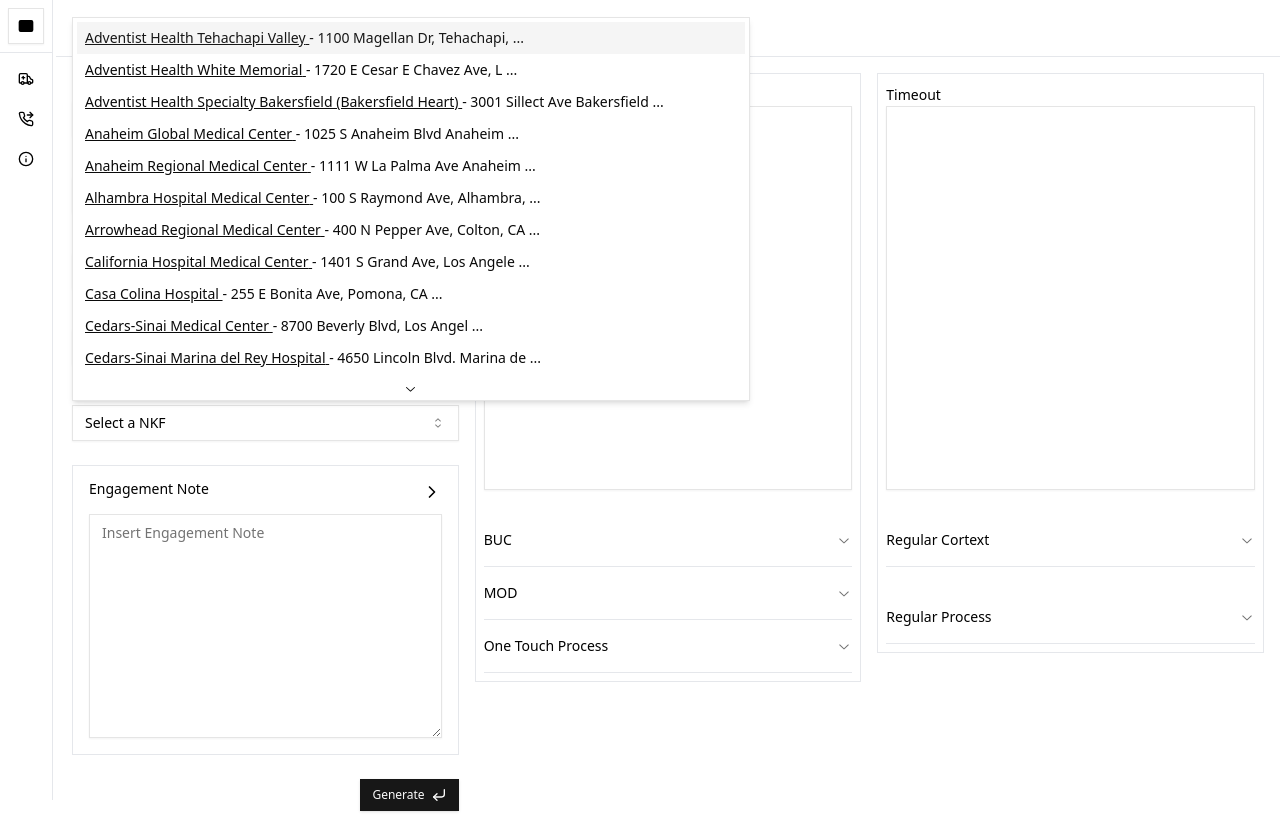
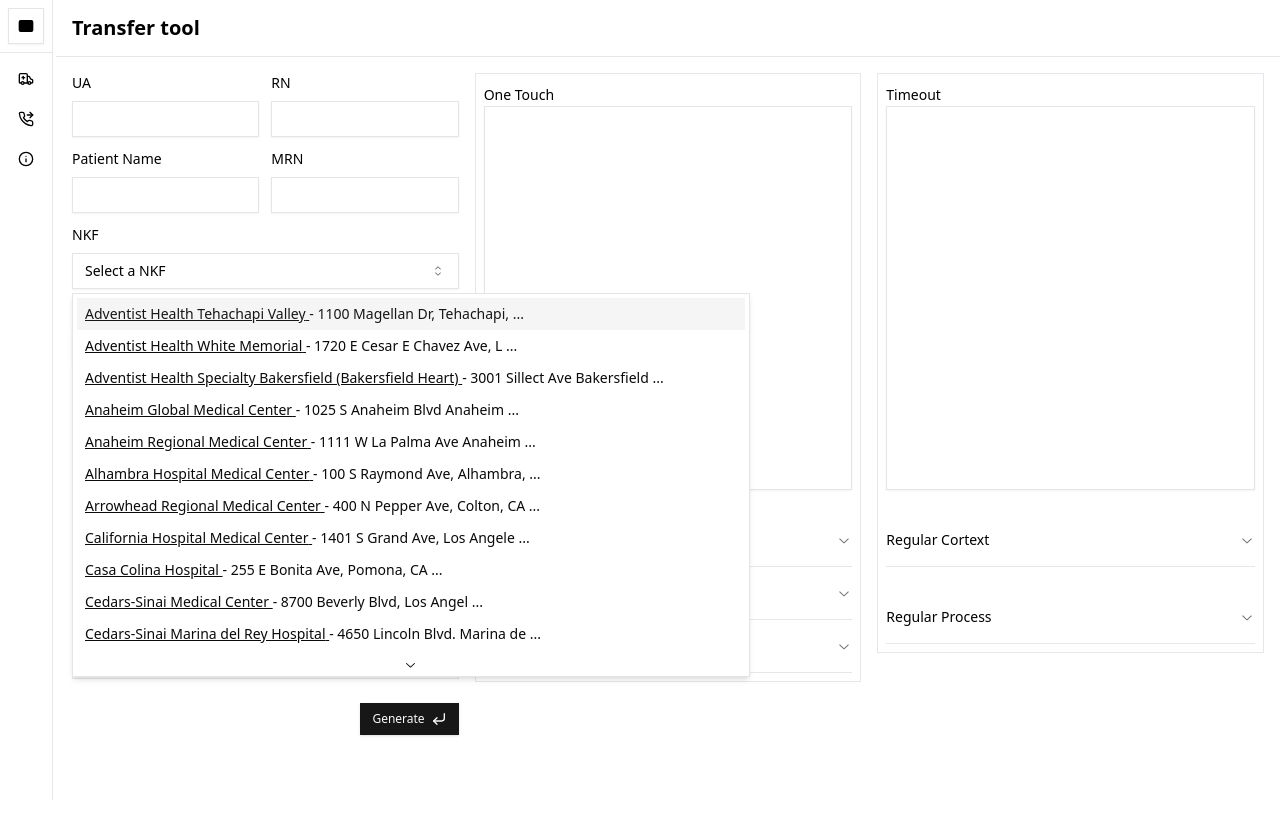
Before and after one commit to hilljevon/scal-helper, a Next.js app: page / in a window 1280 px wide. Both pictures are taken after a click on the button "Select a NKF". After the commit the page ends 800 px from the top, so only its background shows below. Built offline with nearby package versions, Linux system fonts and the light colour scheme.

Commit message:
Added UA form fill. Currently waiting for MTT/Medical Home Entries.

```diff
--- a/components/user/ValidatedMainPage.tsx
+++ b/components/user/ValidatedMainPage.tsx
@@ -60,8 +60,7 @@
     homeFacility: z.string(),
     nkf: z.string(),
     mrn: z.string(),
-    mtt: z.string(),
-    medicalHome: z.string()
+    UAName: z.string().optional()
 })
 const dummyEngagementNoteData = [
     "",
@@ -73,8 +72,7 @@
     patientName: string,
     rnCaseManager: string,
     mrn: string,
-    mtt: string,
-    medicalHome: string
+    UAName: string
 }
 export function ValidatedMainPage() {
     const [activeEngagementNote, setActiveEngagementNote] = useState(0)
@@ -97,8 +95,7 @@
         patientName: "",
         rnCaseManager: "",
         mrn: "",
-        mtt: "",
-        medicalHome: ""
+        UAName: ""
     })
     // THIS IS THE HOME FACILITY
     const [currentFacility, setCurrentFacility] = useState<HomeFacilityType | null>(null)
@@ -112,6 +109,7 @@
         const matchedFacility = HomeFacilities.find(facility => facility.name == values.homeFacility)
         // populate the NKF info that user selects
         const matchedNkf = facilities.find(nkf => nkf.name == values.nkf)
+        const UA = values.UAName ? values.UAName : ""
         // generate our case data as the new case info object
         setCaseData(filteredEngagementNote)
         // all other case info not included in the engagement note that user inputs
@@ -119,8 +117,7 @@
             patientName: values.patientName,
             rnCaseManager: values.rnName,
             mrn: values.mrn,
-            mtt: values.mtt,
-            medicalHome: values.medicalHome
+            UAName: UA
         })
         // if matched facility found, set currentFacility to such
         matchedFacility && (
@@ -177,8 +174,38 @@
                     <Form {...form} >
                         <form onSubmit={form.handleSubmit(onEngagementNoteSubmit)} className="grid w-full items-start gap-6">
                             <div className="grid grid-cols-2 gap-3 text-sm">
+                                {/* UA NAME FORM */}
+                                <div className="grid gap-3 col-span-1">
+                                    <FormField
+                                        control={form.control}
+                                        name="UAName"
+                                        render={({ field }) => (
+                                            <FormItem>
+                                                <Label htmlFor="patientName">UA</Label>
+                                                <FormControl>
+                                                    <Input id="patientName" type="" {...field} />
+                                                </FormControl>
+                                            </FormItem>
+                                        )}
+                                    />
+                                </div>
+                                {/* RN FORM */}
+                                <div className="grid gap-3 col-span-1">
+                                    <FormField
+                                        control={form.control}
+                                        name="rnName"
+                                        render={({ field }) => (
+                                            <FormItem>
+                                                <Label htmlFor="rnName">RN</Label>
+                                                <FormControl>
+                                                    <Input id="rnName" type="" placeholder="" {...field} />
+                                                </FormControl>
+                                            </FormItem>
+                                        )}
+                                    />
+                                </div>
                                 {/* PATIENT NAME FORM */}
-                                <div className="grid gap-3">
+                                <div className="grid gap-3 col-span-1">
                                     <FormField
                                         control={form.control}
                                         name="patientName"
@@ -192,23 +219,8 @@
                                         )}
                                     />
                                 </div>
-                                {/* RN FORM */}
-                                <div className="grid gap-3">
-                                    <FormField
-                                        control={form.control}
-                                        name="rnName"
-                                        render={({ field }) => (
-                                            <FormItem>
-                                                <Label htmlFor="rnName">RN</Label>
-                                                <FormControl>
-                                                    <Input id="rnName" type="" placeholder="" {...field} />
-                                                </FormControl>
-                                            </FormItem>
-                                        )}
-                                    />
-                                </div>
                                 {/* MRN FORM */}
-                                <div className="col-span-full">
+                                <div className="col-span-1">
                                     <FormField
                                         control={form.control}
                                         name="mrn"
@@ -218,6 +230,30 @@
                                                 <FormControl>
                                                     <Input id="mrn" type="" placeholder="" {...field} />
                                                 </FormControl>
+                                            </FormItem>
+                                        )}
+                                    />
+                                </div>
+                                {/* NKF FORM */}
+                                <div className="col-span-full">
+                                    <FormField
+                                        control={form.control}
+                                        name="nkf"
+                                        render={({ field }) => (
+                                            <FormItem>
+                                                <FormLabel>NKF</FormLabel>
+                                                <Select onValueChange={field.onChange} defaultValue={field.value}>
+                                                    <FormControl>
+                                                        <SelectTrigger>
+                                                            <SelectValue placeholder="Select a NKF" />
+                                                        </SelectTrigger>
+                                                    </FormControl>
+                                                    <SelectContent>
+                                                        {facilities.map((facility) => (
+                                                            <SelectItem value={facility.name} key={facility.name}> <span className="underline">{facility.name} </span> - {facility.address.substring(0, 28)} ... </SelectItem>
+                                                        ))}
+                                                    </SelectContent>
+                                                </Select>
                                             </FormItem>
                                         )}
                                     />
@@ -247,7 +283,7 @@
                                     />
                                 </div>
                                 {/* MTT */}
-                                <div className="col-span-1">
+                                {/* <div className="col-span-1">
                                     <FormField
                                         control={form.control}
                                         name="mtt"
@@ -270,7 +306,6 @@
                                         )}
                                     />
                                 </div>
-                                {/* MEDICAL HOME */}
                                 <div className="col-span-1">
                                     <FormField
                                         control={form.control}
@@ -293,31 +328,8 @@
                                             </FormItem>
                                         )}
                                     />
-                                </div>
-                                {/* NKF FORM */}
-                                <div className="col-span-full">
-                                    <FormField
-                                        control={form.control}
-                                        name="nkf"
-                                        render={({ field }) => (
-                                            <FormItem>
-                                                <FormLabel>NKF</FormLabel>
-                                                <Select onValueChange={field.onChange} defaultValue={field.value}>
-                                                    <FormControl>
-                                                        <SelectTrigger>
-                                                            <SelectValue placeholder="Select a NKF" />
-                                                        </SelectTrigger>
-                                                    </FormControl>
-                                                    <SelectContent>
-                                                        {facilities.map((facility) => (
-                                                            <SelectItem value={facility.name} key={facility.name}> <span className="underline">{facility.name} </span> - {facility.address.substring(0, 28)} ... </SelectItem>
-                                                        ))}
-                                                    </SelectContent>
-                                                </Select>
-                                            </FormItem>
-                                        )}
-                                    />
-                                </div>
+                                </div> */}
+
                             </div>
                             {/* ENGAGEMENT NOTE FORM */}
                             <FormField
@@ -382,16 +394,17 @@
                                                 Sitter/Restraints: <span className="text-red-600">{caseData["Sitter/Restraints"]} </span><br />
                                                 Iso: <span className="text-red-600">{caseData["Iso (Y/N)"]} {caseData["If yes, specify"]}  </span> <br />
                                                 Code Status: <span className="text-red-600">{caseData["Code status"]} </span> <br />
-                                                MTT:  <span className="text-red-600">{generalData.mtt} </span> <br />
-                                                Medical Home:  <span className="text-red-600">{generalData.medicalHome} </span> <br />
                                                 {/* May need to create conditional */}
                                                 Height: <span className="text-red-600">{caseData["Ht"]} </span> <br />
                                                 {/* May need to create conditional */}
                                                 Weight: <span className="text-red-600">{caseData["Wt"]} </span> <br />
                                                 {/* May need to create conditional */}
-                                                Bed Level Request: <span className="text-red-600">{caseData["Bed Lv Req’ed"]}</span> <br /> <br />
+                                                Bed Level Request: <span className="text-red-600">{caseData["Bed Lv Req’ed"]}</span>
+                                                {/* MTT:  <span className="text-red-600">{generalData.mtt} </span> <br />
+                                                Medical Home:  <span className="text-red-600">{generalData.medicalHome} </span> <br /> */}
+                                                <br /> <br />
                                                 CM Name:  <span className="text-red-600">{generalData.rnCaseManager} </span> <br />
-                                                UA Name: <span className="text-red-600"> Jevon H </span><br /> <br />
+                                                UA Name: <span className="text-red-600"> {generalData.UAName} </span><br /> <br />
                                                 If you can accept the patient, please reply "Accept". If you need additional clarifciation, the OURS Physician Advisor will call you back at your cell phone number unless you provide another number. <br />
                                                 Thank you.
                                             </p>
```
